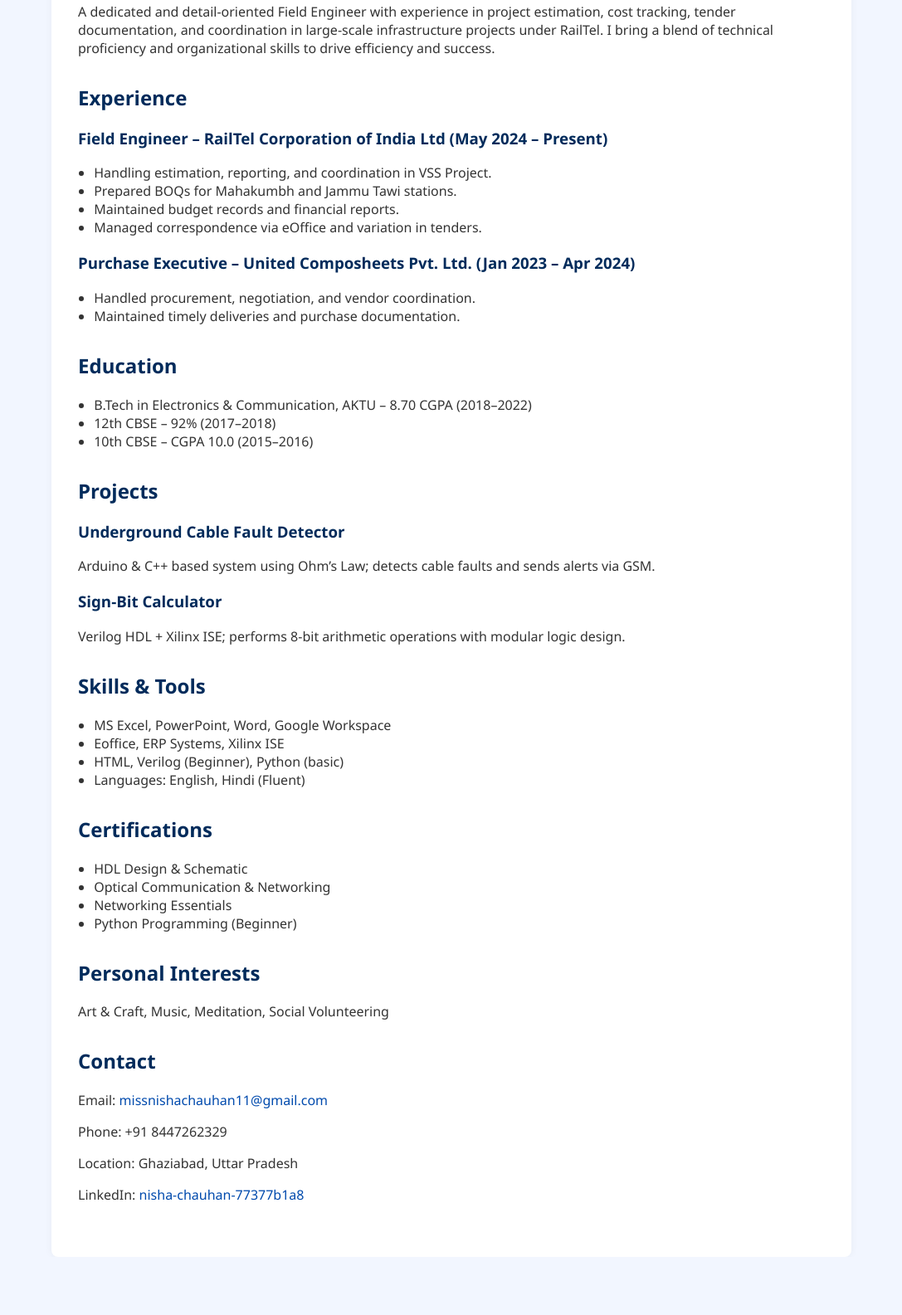
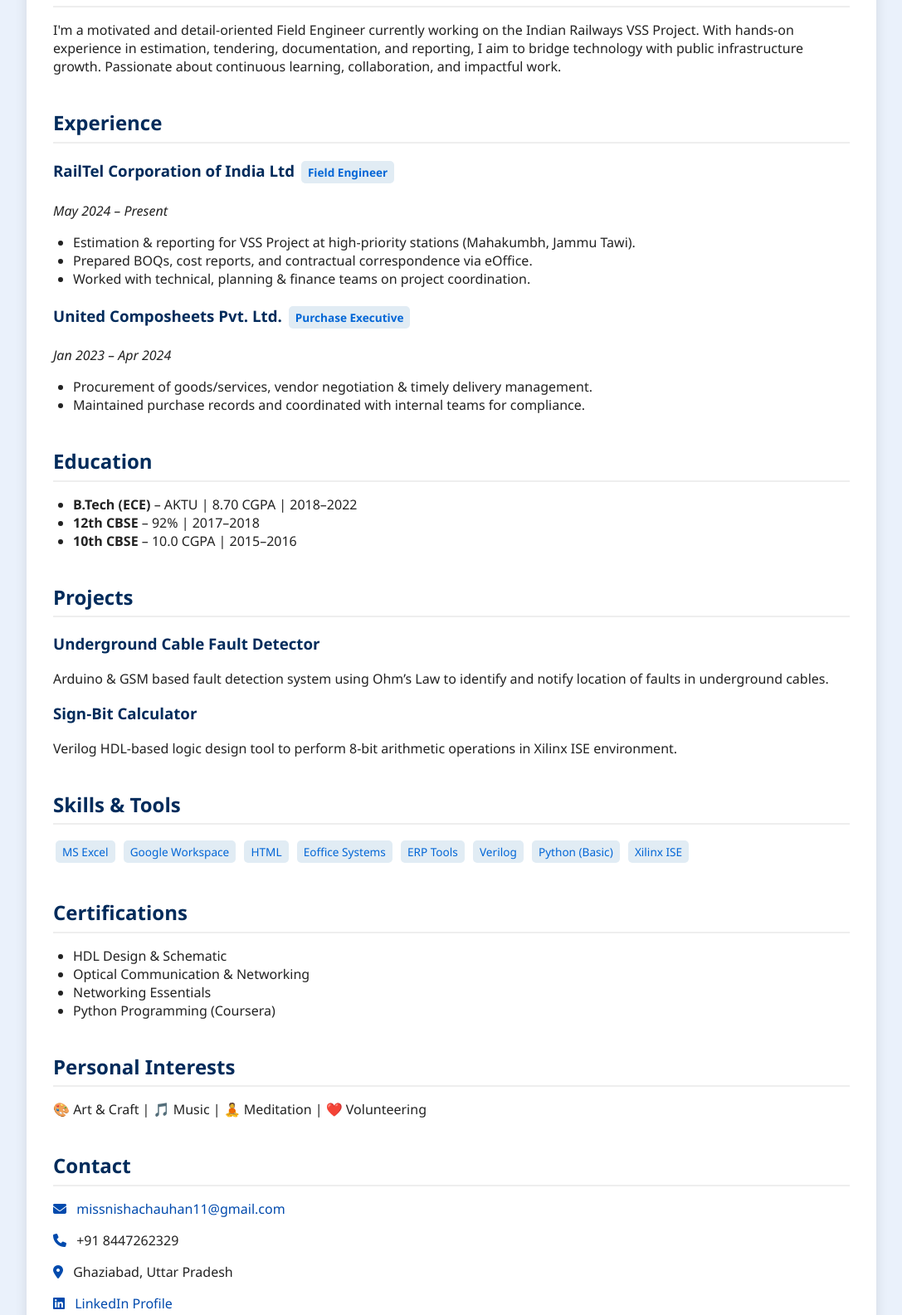
Before and after one commit to Nisha-3/Nisha-Portfolio, a plain HTML site: page index.html in a window 1280 px wide. Shown: the part 419-2004 px from the top of the page at 83% size, without its empty margins (96-1183 px from the left). Before the commit the page ends 1934 px from the top, so only its background shows below. Drawn offline with Linux system fonts and the light colour scheme.

Commit message:
index.html

```diff
--- a/index.html
+++ b/index.html
@@ -1,54 +1,72 @@
-
 <!DOCTYPE html>
 <html lang="en">
 <head>
   <meta charset="UTF-8" />
   <meta name="viewport" content="width=device-width, initial-scale=1.0" />
   <title>Nisha Chauhan | Portfolio</title>
+  <link rel="stylesheet" href="https://cdnjs.cloudflare.com/ajax/libs/font-awesome/6.4.0/css/all.min.css" />
   <style>
     body {
       font-family: 'Segoe UI', Tahoma, Geneva, Verdana, sans-serif;
-      background: #f2f6ff;
-      color: #333;
+      background: #eaf1fb;
+      color: #222;
       margin: 0;
       padding: 0;
     }
     header {
-      background-color: #002B5B;
+      background: linear-gradient(to right, #002B5B, #004AAD);
       color: white;
       text-align: center;
-      padding: 2rem 1rem;
+      padding: 2.5rem 1rem;
+      position: relative;
     }
     header img {
       border-radius: 50%;
-      width: 150px;
-      height: 150px;
+      width: 160px;
+      height: 160px;
       object-fit: cover;
       margin-top: 1rem;
-      border: 4px solid #fff;
-      box-shadow: 0 0 10px rgba(0,0,0,0.2);
+      border: 5px solid #fff;
+      box-shadow: 0 0 15px rgba(0,0,0,0.3);
     }
     main {
-      max-width: 900px;
-      margin: auto;
+      max-width: 960px;
+      margin: -60px auto 2rem auto;
       padding: 2rem;
-      background: white;
-      box-shadow: 0 0 10px rgba(0,0,0,0.05);
-      margin-top: -50px;
-      border-radius: 8px;
+      background: #fff;
+      box-shadow: 0 0 15px rgba(0,0,0,0.1);
+      border-radius: 12px;
     }
     section {
-      margin-bottom: 2rem;
+      margin-bottom: 2.5rem;
     }
     h1, h2, h3 {
       color: #002B5B;
     }
+    h2 {
+      border-bottom: 2px solid #eee;
+      padding-bottom: 0.4rem;
+      margin-bottom: 1rem;
+    }
     ul {
-      padding-left: 1.2rem;
+      padding-left: 1.5rem;
     }
     .contact a {
       color: #004AAD;
       text-decoration: none;
+    }
+    .icon {
+      margin-right: 8px;
+      color: #004AAD;
+    }
+    .badge {
+      background-color: #e1ecf4;
+      color: #0366d6;
+      padding: 4px 8px;
+      margin: 3px;
+      display: inline-block;
+      border-radius: 5px;
+      font-size: 0.85rem;
     }
   </style>
 </head>
@@ -62,54 +80,54 @@
     <section>
       <h2>About Me</h2>
       <p>
-        A dedicated and detail-oriented Field Engineer with experience in project estimation,
-        cost tracking, tender documentation, and coordination in large-scale infrastructure
-        projects under RailTel. I bring a blend of technical proficiency and organizational
-        skills to drive efficiency and success.
+        I'm a motivated and detail-oriented Field Engineer currently working on the Indian Railways VSS Project. With hands-on experience in estimation, tendering, documentation, and reporting, I aim to bridge technology with public infrastructure growth. Passionate about continuous learning, collaboration, and impactful work.
       </p>
     </section>
 
     <section>
       <h2>Experience</h2>
-      <h3>Field Engineer – RailTel Corporation of India Ltd (May 2024 – Present)</h3>
+      <h3>RailTel Corporation of India Ltd <span class="badge">Field Engineer</span></h3>
+      <p><em>May 2024 – Present</em></p>
       <ul>
-        <li>Handling estimation, reporting, and coordination in VSS Project.</li>
-        <li>Prepared BOQs for Mahakumbh and Jammu Tawi stations.</li>
-        <li>Maintained budget records and financial reports.</li>
-        <li>Managed correspondence via eOffice and variation in tenders.</li>
+        <li>Estimation & reporting for VSS Project at high-priority stations (Mahakumbh, Jammu Tawi).</li>
+        <li>Prepared BOQs, cost reports, and contractual correspondence via eOffice.</li>
+        <li>Worked with technical, planning & finance teams on project coordination.</li>
       </ul>
-      <h3>Purchase Executive – United Composheets Pvt. Ltd. (Jan 2023 – Apr 2024)</h3>
+      <h3>United Composheets Pvt. Ltd. <span class="badge">Purchase Executive</span></h3>
+      <p><em>Jan 2023 – Apr 2024</em></p>
       <ul>
-        <li>Handled procurement, negotiation, and vendor coordination.</li>
-        <li>Maintained timely deliveries and purchase documentation.</li>
+        <li>Procurement of goods/services, vendor negotiation & timely delivery management.</li>
+        <li>Maintained purchase records and coordinated with internal teams for compliance.</li>
       </ul>
     </section>
 
     <section>
       <h2>Education</h2>
       <ul>
-        <li>B.Tech in Electronics & Communication, AKTU – 8.70 CGPA (2018–2022)</li>
-        <li>12th CBSE – 92% (2017–2018)</li>
-        <li>10th CBSE – CGPA 10.0 (2015–2016)</li>
+        <li><strong>B.Tech (ECE)</strong> – AKTU | 8.70 CGPA | 2018–2022</li>
+        <li><strong>12th CBSE</strong> – 92% | 2017–2018</li>
+        <li><strong>10th CBSE</strong> – 10.0 CGPA | 2015–2016</li>
       </ul>
     </section>
 
     <section>
       <h2>Projects</h2>
       <h3>Underground Cable Fault Detector</h3>
-      <p>Arduino & C++ based system using Ohm’s Law; detects cable faults and sends alerts via GSM.</p>
+      <p>Arduino & GSM based fault detection system using Ohm’s Law to identify and notify location of faults in underground cables.</p>
       <h3>Sign-Bit Calculator</h3>
-      <p>Verilog HDL + Xilinx ISE; performs 8-bit arithmetic operations with modular logic design.</p>
+      <p>Verilog HDL-based logic design tool to perform 8-bit arithmetic operations in Xilinx ISE environment.</p>
     </section>
 
     <section>
       <h2>Skills & Tools</h2>
-      <ul>
-        <li>MS Excel, PowerPoint, Word, Google Workspace</li>
-        <li>Eoffice, ERP Systems, Xilinx ISE</li>
-        <li>HTML, Verilog (Beginner), Python (basic)</li>
-        <li>Languages: English, Hindi (Fluent)</li>
-      </ul>
+      <div class="badge">MS Excel</div>
+      <div class="badge">Google Workspace</div>
+      <div class="badge">HTML</div>
+      <div class="badge">Eoffice Systems</div>
+      <div class="badge">ERP Tools</div>
+      <div class="badge">Verilog</div>
+      <div class="badge">Python (Basic)</div>
+      <div class="badge">Xilinx ISE</div>
     </section>
 
     <section>
@@ -118,21 +136,21 @@
         <li>HDL Design & Schematic</li>
         <li>Optical Communication & Networking</li>
         <li>Networking Essentials</li>
-        <li>Python Programming (Beginner)</li>
+        <li>Python Programming (Coursera)</li>
       </ul>
     </section>
 
     <section>
       <h2>Personal Interests</h2>
-      <p>Art & Craft, Music, Meditation, Social Volunteering</p>
+      <p>🎨 Art & Craft | 🎵 Music | 🧘 Meditation | ❤️ Volunteering</p>
     </section>
 
     <section class="contact">
       <h2>Contact</h2>
-      <p>Email: <a href="mailto:missnishachauhan11@gmail.com">missnishachauhan11@gmail.com</a></p>
-      <p>Phone: +91 8447262329</p>
-      <p>Location: Ghaziabad, Uttar Pradesh</p>
-      <p>LinkedIn: <a href="https://www.linkedin.com/in/nisha-chauhan-77377b1a8" target="_blank">nisha-chauhan-77377b1a8</a></p>
+      <p><i class="fas fa-envelope icon"></i> <a href="mailto:missnishachauhan11@gmail.com">missnishachauhan11@gmail.com</a></p>
+      <p><i class="fas fa-phone icon"></i> +91 8447262329</p>
+      <p><i class="fas fa-map-marker-alt icon"></i> Ghaziabad, Uttar Pradesh</p>
+      <p><i class="fab fa-linkedin icon"></i> <a href="https://www.linkedin.com/in/nisha-chauhan-77377b1a8" target="_blank">LinkedIn Profile</a></p>
     </section>
   </main>
 </body>
```
